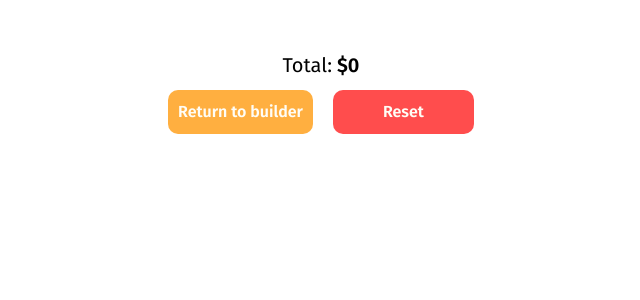
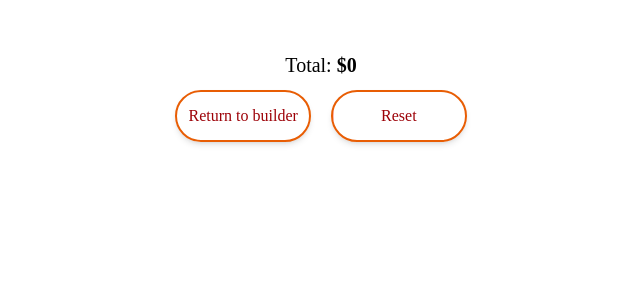
Before and after one commit to Danielaigm/whorkshop6-equipo1, a React (Vite) app: page /receipt in a window 1280 px wide. Shown: the top 300 px of the page, without its empty margins (319-959 px from the left). Built offline with nearby package versions, Linux system fonts and the light colour scheme; a web font is replaced by a local one.

Commit message:
final styles

```diff
--- a/src/App.css
+++ b/src/App.css
@@ -1,4 +1,4 @@
-.main > div {
+.main>div {
   text-align: center;
   display: flex;
   flex-flow: column;
--- a/src/App.jsx
+++ b/src/App.jsx
@@ -2,12 +2,8 @@ import React from "react";
 import "./App.css";
 import Builder from "./components/Builder/Builder";
 import { BrowserRouter, Route } from "react-router-dom";
-import { createStore } from "redux";
 import { Provider } from "react-redux";
 import Receipt from "./components/Receipt/Receipt";
-
-/* Arreglo de precios finales de cada hamburguesa */
-// const store = createStore(reducer);
 
 function App() {
     return (
--- a/src/components/Builder/Builder.jsx
+++ b/src/components/Builder/Builder.jsx
@@ -9,7 +9,6 @@ import { AiOutlineCheck } from "react-icons/ai";
 import { motion } from "framer-motion";
 import "./stylesBuilder.scss";
 
-// Actions
 const confirmBurger = (price) => ({
     type: "addBurger",
     price,
@@ -44,7 +43,11 @@ class Builder extends Component {
         console.log(idIngrediente);
         switch (idIngrediente) {
             case "meat":
-        Notify("Agregaste una carne a 🥩 tu hamburguesa", "#FDA7DF", "#ED4C67");
+                Notify(
+                    "Agregaste una carne a 🥩 tu hamburguesa",
+                    "#FDA7DF",
+                    "#ED4C67"
+                );
                 break;
             case "salad":
                 Notify(
@@ -54,10 +57,18 @@ class Builder extends Component {
                 );
                 break;
             case "cheese":
-        Notify("Agregaste un queso 🧀 a tu hamburguesa", "#FFC312", "#F79F1F");
+                Notify(
+                    "Agregaste un queso 🧀 a tu hamburguesa",
+                    "#FFC312",
+                    "#F79F1F"
+                );
                 break;
             default:
-        Notify("Agregaste un tocino 🥓 a tu hamburguesa", "#EA2027", "#EE5A24");
+                Notify(
+                    "Agregaste un tocino 🥓 a tu hamburguesa",
+                    "#EA2027",
+                    "#EE5A24"
+                );
                 break;
         }
     };
@@ -120,7 +131,8 @@ class Builder extends Component {
                             <h2 className="font-bold text-2xl font-Delicious">
                                 Burger{" "}
                                 <span className="font-normal">
-                  {this.props.burgersArray.length + 1} : $ {this.getPrice()}
+                                    {this.props.burgersArray.length + 1} : ${" "}
+                                    {this.getPrice()}
                                 </span>
                             </h2>
                         </div>
@@ -134,10 +146,12 @@ class Builder extends Component {
                             <span className="absolute inset-0 flex items-center justify-center w-full h-full text-white duration-300 -translate-x-full bg-[#ffaf40] group-hover:translate-x-0 ease">
                                 <AiOutlineCheck className="text-2xl font-bold" />
                             </span>
-              <span className="absolute flex items-center justify-center w-full h-full text-[#9d0208] transition-all duration-300 transform group-hover:translate-x-full ease">
+                            <span className="absolute font-Delicious flex items-center justify-center w-full h-full text-[#9d0208] transition-all duration-300 transform group-hover:translate-x-full ease">
                                 Confirm
                             </span>
-              <span className="relative invisible">Button Text</span>
+                            <span className="relative invisible">
+                                Button Text
+                            </span>
                         </a>
 
                         <Link to="/receipt">
@@ -161,17 +175,21 @@ class Builder extends Component {
                                         ></path>
                                     </svg>
                                 </span>
-                <span class="absolute flex items-center justify-center w-full h-full text-[#9d0208] transition-all duration-300 transform group-hover:translate-x-full ease">
+                                <span class="absolute font-Delicious flex items-center justify-center w-full h-full text-[#9d0208] transition-all duration-300 transform group-hover:translate-x-full ease">
                                     See receipt
                                 </span>
-                <span class="relative invisible">Button Text</span>
+                                <span class="relative invisible">
+                                    Button Text
+                                </span>
                             </a>
                         </Link>
                     </div>
                     <div className="builder secBurger">
                         <Burger
                             ingredients={this.state.ingredients}
-              onIngredientClick={(index) => this.removeIngredient(index)}
+                            onIngredientClick={(index) =>
+                                this.removeIngredient(index)
+                            }
                         />
                     </div>
                 </div>
--- a/src/components/ControlPanel/ControlPanel.jsx
+++ b/src/components/ControlPanel/ControlPanel.jsx
@@ -40,7 +40,7 @@ const ControlPanel = (props) => (
                         alt="salad"
                     ></img>
                 </motion.figure>
-        <p className="font-Delicious font-bold text-xl">Salad</p>
+                <p className="font-Delicious font-bold text-xl">Lettuce</p>
             </div>
 
             <div>
--- a/src/components/Receipt/Receipt.jsx
+++ b/src/components/Receipt/Receipt.jsx
@@ -3,9 +3,9 @@ import { Link } from "react-router-dom";
 import { connect } from "react-redux";
 import hambuguer from "../../assets/hamgurgesa.png";
 import "./stylesRecets.scss";
+import { AiOutlineCheck } from "react-icons/ai";
 import { motion } from "framer-motion";
 
-// Actions
 const reset = () => ({
     type: "reset",
 });
@@ -23,14 +23,22 @@ const Receipt = (props) => {
                     >
                         <figure key={key}>
                             <div className="secfig1">
-                <img src={hambuguer} alt="" className="w-full" />
+                                <img
+                                    src={hambuguer}
+                                    alt=""
+                                    className="w-full"
+                                />
                             </div>
                             <figcaption className="secfig2">
-                <h2 key={key}>{`Burger ${key + 1} x $ ${price}`}</h2>
-                <p>
-                  Pan esponjoso y ligeramente dulce,una porción de carne picada,
-                  lechuga crujiente,tomate jugoso y dulce,loncha de queso
-                  fundido
+                                <h2
+                                    className="font-Delicious "
+                                    key={key}
+                                >{`Burger ${key + 1} x $ ${price}`}</h2>
+                                <p className="font-Delicious ">
+                                    Pan esponjoso y ligeramente dulce,una
+                                    porción de carne picada, lechuga
+                                    crujiente,tomate jugoso y dulce,loncha de
+                                    queso fundido
                                 </p>
                             </figcaption>
                         </figure>
@@ -39,17 +47,54 @@ const Receipt = (props) => {
             </section>
 
             <section className="secButtons">
-        <h1>
+                <h1 className="font-Delicious ">
                     Total:
                     <span>{` $${total}`}</span>
                 </h1>
                 <article>
                     <Link to="/">
-            <div className="btnBack">Return to builder</div>
+                        <a
+                            href="#_"
+                            className="relative inline-flex items-center justify-center p-4 px-6 py-3 overflow-hidden font-medium text-[#9d0208] transition duration-300 ease-out border-2 border-[#e85d04] rounded-full shadow-md group"
+                            onClick={() => this.handleConfirm()}
+                        >
+                            <span className="absolute inset-0 flex items-center justify-center w-full h-full text-white duration-300 -translate-x-full bg-[#ffaf40] group-hover:translate-x-0 ease">
+                                <AiOutlineCheck className="text-2xl font-bold" />
+                            </span>
+                            <span className="absolute font-Delicious flex items-center justify-center w-full h-full text-[#9d0208] transition-all duration-300 transform group-hover:translate-x-full ease">
+                                Return to builder
+                            </span>
+                            <span className="relative invisible">
+                                Button Text
+                            </span>
+                        </a>
                     </Link>
-          <div className="btnReset" onClick={props.reset}>
+                    <a
+                        href="#_"
+                        class="relative inline-flex items-center justify-center p-4 px-6 py-3 overflow-hidden font-medium text-[#9d0208] transition duration-300 ease-out border-2 border-[#e85d04] rounded-full shadow-md group"
+                        onClick={props.reset}
+                    >
+                        <span class="absolute inset-0 flex items-center justify-center w-full h-full text-white duration-300 -translate-x-full bg-[#ff4d4d] group-hover:translate-x-0 ease">
+                            <svg
+                                class="w-6 h-6"
+                                fill="none"
+                                stroke="currentColor"
+                                viewBox="0 0 24 24"
+                                xmlns="http://www.w3.org/2000/svg"
+                            >
+                                <path
+                                    stroke-linecap="round"
+                                    stroke-linejoin="round"
+                                    stroke-width="2"
+                                    d="M14 5l7 7m0 0l-7 7m7-7H3"
+                                ></path>
+                            </svg>
+                        </span>
+                        <span class="absolute font-Delicious flex items-center justify-center w-full h-full text-[#9d0208] transition-all duration-300 transform group-hover:translate-x-full ease">
                             Reset
-          </div>
+                        </span>
+                        <span class="relative invisible">Button Text</span>
+                    </a>
                 </article>
             </section>
         </div>
--- a/src/redux/store/store.js
+++ b/src/redux/store/store.js
@@ -1,15 +1,9 @@
 import { configureStore } from "@reduxjs/toolkit";
-// import { loadingReducer } from "../reducers/loadingReducer";
-// import { userReducer } from "../reducers/userReducer";
 
 const initialState = [];
 const reducer = (state = initialState, action) => {
     switch (action.type) {
         case "addBurger":
-            /** Se agregan nuevos elementos al arreglo
-             * OJO: la acción debe contener una propiedad 'price'
-             * que contiene información
-             */
             const newState = state.concat([action.price]);
             return newState;
         case "reset":
```
Also changed, not shown: src/Router/AppRouter.jsx (indentation only), src/assets/fondo.jpg (added), src/services/toastify.js (indentation only). Lines whose indentation alone changed are shown as unchanged.
